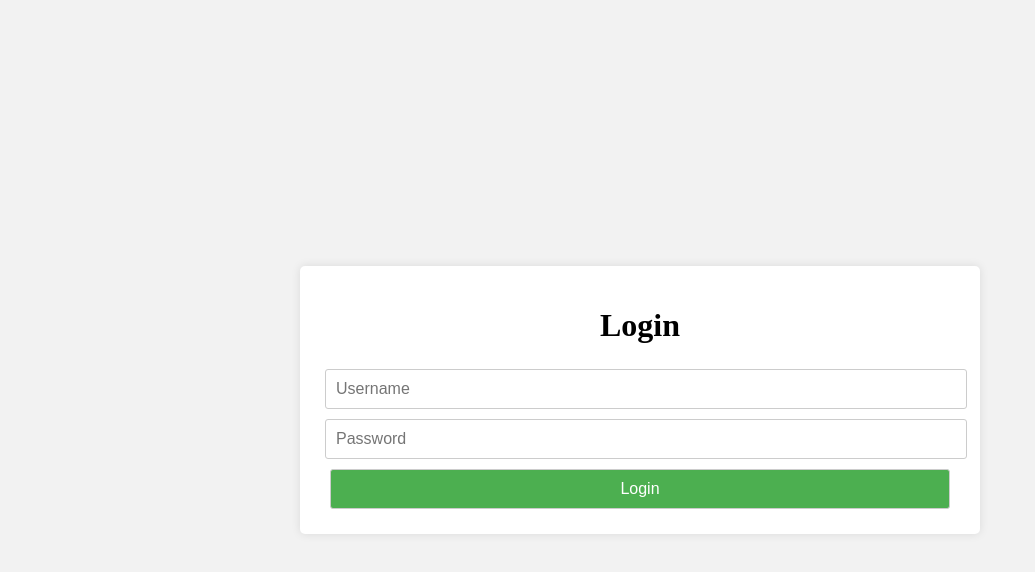
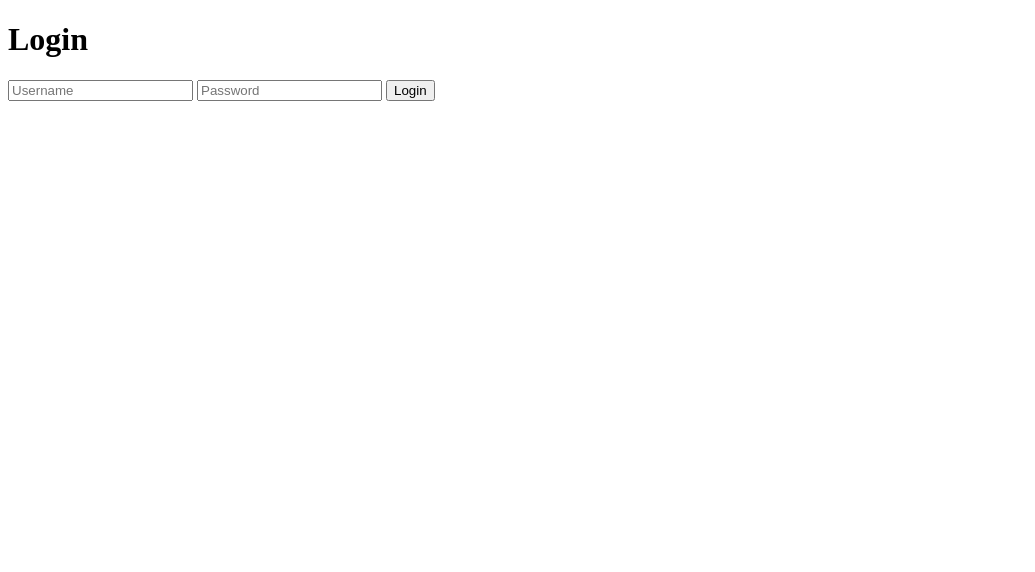
Before and after one commit to MarioLisbona/v2-node-telegram-app, a website: page index.html in a window 1280 px wide. Shown: the whole page, without its empty margins (0-1035 px from the left). Drawn offline with Linux system fonts and the light colour scheme.

Commit message:
Revert "Update index.html"
This reverts commit 6a1714f56eb48ad4ad0525eb069b5999c8853932.

```diff
--- a/index.html
+++ b/index.html
@@ -1,69 +1,20 @@
 <!DOCTYPE html>
-<html>
+<html lang="en">
   <head>
-    <style>
-      body {
-        display: flex;
-        justify-content: center; /* Center horizontally */
-        align-items: center; /* Center vertically */
-        height: 100vh; /* Take up the full height of the viewport */
-        margin: 0; /* Remove default margin */
-        background-color: #f2f2f2; /* Set background color */
-      }
-
-      #container {
-        width: 50%; /* Take up 50% of the viewport width */
-        text-align: center; /* Center text horizontally */
-        background-color: #fff; /* Set background color */
-        padding: 20px; /* Add padding */
-        border-radius: 5px; /* Add border radius */
-        box-shadow: 0 0 10px rgba(0, 0, 0, 0.1); /* Add box shadow */
-      }
-
-      h1 {
-        margin-bottom: 20px; /* Add some space below the heading */
-      }
-
-      input[type="text"],
-      input[type="password"],
-      input[type="submit"] {
-        padding: 10px; /* Adjust padding */
-        margin: 5px; /* Adjust margin */
-        width: calc(100% - 20px); /* Adjust width */
-        border: 1px solid #ccc; /* Add border */
-        border-radius: 3px; /* Add border radius */
-        font-size: 16px; /* Set font size */
-      }
-
-      input[type="submit"] {
-        background-color: #4caf50; /* Set background color */
-        color: white; /* Set text color */
-        cursor: pointer; /* Set cursor */
-      }
-
-      input[type="submit"]:hover {
-        background-color: #45a049; /* Change background color on hover */
-      }
-    </style>
+    <meta charset="UTF-8" />
+    <meta name="viewport" content="width=device-width, initial-scale=1.0" />
+    <title>WebSocket Example</title>
   </head>
   <body>
-    <div id="container">
     <h1>Login</h1>
-
-      <form id="login-form">
     <input type="text" id="username" placeholder="Username" />
     <input type="password" id="password" placeholder="Password" />
-        <input type="submit" value="Login" id="loginBtn" />
-      </form>
-    </div>
+    <button id="loginBtn">Login</button>
 
     <script>
       const ws = new WebSocket("ws://localhost:443");
 
-      document
-        .getElementById("login-form")
-        .addEventListener("submit", (event) => {
-          event.preventDefault();
+      document.getElementById("loginBtn").addEventListener("click", () => {
         const username = document.getElementById("username").value;
         const password = document.getElementById("password").value;
 
@@ -71,15 +22,31 @@
         ws.send(JSON.stringify({ type: "login", username, password }));
       });
 
+      let userObject = {
+        username: username,
+        password: password,
+      };
+
+      // Convert the data object to a query string
+      var queryString = Object.keys(userObject)
+        .map((key) => key + "=" + encodeURIComponent(userObject[key]))
+        .join("&");
+
+      // Handle messages from server
       ws.onmessage = (event) => {
         const data = JSON.parse(event.data);
         console.log(data);
 
+        // Handle login success event
         if (data.type === "loginSuccess") {
           alert(data.message);
-          window.location.href = "websocket-client.html";
-        } else if (data.type === "loginFailure") {
+          // Redirect to a different page with the query string appended
+          window.location.href = "websocket-client.html?" + queryString;
+        }
+        // Handle login failure event
+        else if (data.type === "loginFailure") {
           alert(data.message);
+          // Optionally, handle the failure (e.g., display an error message)
         }
       };
     </script>
```
Lines whose indentation alone changed are shown as unchanged.
